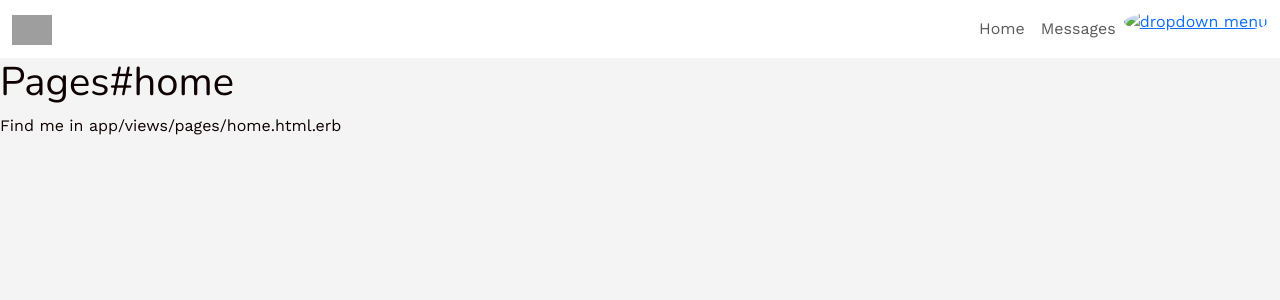
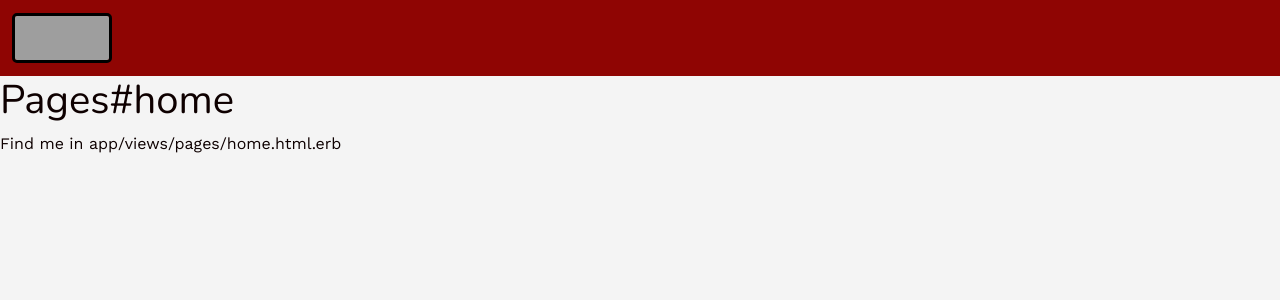
Before and after one commit to andrestorresp/SelfCare, a Rails app: page / in a window 1280 px wide. Shown: the top 300 px of the page. Run offline with Rails 7, Linux system fonts and the light colour scheme; the visitor is signed in with stand-in values (Sample User, id 1); style sheets or scripts are compiled from the project's sources; parts of the project's set-up code (start-up, migrations or seed data) failed here and were passed over; some libraries are stand-ins or nearby versions; grey boxes are pictures that could not be loaded.

Commit message:
navbar simple, sin actualizaciones

```diff
--- a/app/assets/stylesheets/components/_navbar.scss
+++ b/app/assets/stylesheets/components/_navbar.scss
@@ -1,12 +1,14 @@
-.navbar-lewagon {
-  justify-content: space-between;
-  background: white;
-}
-
-.navbar-lewagon .navbar-collapse {
+.navbar .navbar-collapse {
   flex-grow: 0;
 }
 
-.navbar-lewagon .navbar-brand img {
-  width: 40px;
+.imgnavbar{
+  height:50px;
+  width:100px;
+  border-radius: 5px;
+  border: 3px solid black;
 }
+
+.fondo{
+  background-color: #8F0503;
+}
--- a/app/views/shared/_navbar.html.erb
+++ b/app/views/shared/_navbar.html.erb
@@ -1,38 +1,41 @@
-<div class="navbar navbar-expand-sm navbar-light navbar-lewagon">
+<nav class="navbar navbar-expand-sm navbar-dark fondo">
   <div class="container-fluid">
-    <%= link_to "#", class: "navbar-brand" do %>
-      <%= image_tag "https://raw.githubusercontent.com/lewagon/fullstack-images/master/uikit/logo.png" %>
-    <% end %>
-
-    <button class="navbar-toggler" type="button" data-bs-toggle="collapse" data-bs-target="#navbarSupportedContent" aria-controls="navbarSupportedContent" aria-expanded="false" aria-label="Toggle navigation">
+    <button class="navbar-toggler" type="button" data-bs-toggle="collapse" data-bs-target="#navbarTogglerDemo03" aria-controls="navbarTogglerDemo03" aria-expanded="false" aria-label="Toggle navigation">
       <span class="navbar-toggler-icon"></span>
     </button>
-
-    <div class="collapse navbar-collapse" id="navbarSupportedContent">
+    <%= link_to root_path, class: "navbar-brand" do %>
+      <%= image_tag "https://www.selfcarecentral.com/cdn/shop/files/self_care_8_270x.png?v=1664827831", class: "imgnavbar"  %>
+    <% end %>
+    <div class="collapse navbar-collapse" id="navbarTogglerDemo03">
       <ul class="navbar-nav me-auto">
-        <% if user_signed_in? %>
+        <%if user_signed_in?  %>
+            <li class="nav-item dropdown z-5">
+              <%= cl_image_tag current_user.photo.key, class: "avatar dropdown-toggle", id: "navbarDropdown", data: { bs_toggle: "dropdown" }, 'aria-haspopup': true, 'aria-expanded': false if current_user.photo.attached? %>
+              <div class="dropdown-menu dropdown-menu-end" aria-labelledby="navbarDropdown">
+                <%= link_to "Editar perfil", edit_user_registration_path , class: "dropdown-item" %>
+                <%= link_to "Cerrar sesión", destroy_user_session_path , class: "dropdown-item", data: {turbo_method: :delete} %>
+              </div>
+            </li>
+        <% else  %>
           <li class="nav-item active">
-            <%= link_to "Home", "#", class: "nav-link" %>
+            <%= link_to "Iniciar sesión",  new_user_session_path, class: "nav-link" %>
           </li>
           <li class="nav-item">
-            <%= link_to "Messages", "#", class: "nav-link" %>
+            <%= link_to "Registrarse",  new_user_registration_path , class: "nav-link" %>
           </li>
-          <li class="nav-item dropdown">
-          <a href="#" class="avatar" id="navbarDropdown" data-bs-toggle="dropdown" aria-haspopup="true" aria-expanded="false">
-            <%= image_tag "https://kitt.lewagon.com/placeholder/users/ssaunier", class: "avatar", alt: "dropdown menu" %>
-          </a>
-            <div class="dropdown-menu dropdown-menu-end" aria-labelledby="navbarDropdown">
-              <%= link_to "Action", "#", class: "dropdown-item" %>
-              <%= link_to "Another action", "#", class: "dropdown-item" %>
-              <%= link_to "Log out", destroy_user_session_path, data: {turbo_method: :delete}, class: "dropdown-item" %>
-            </div>
-          </li>
-        <% else %>
-          <li class="nav-item">
-            <%= link_to "Login", new_user_session_path, class: "nav-link" %>
-          </li>
-        <% end %>
+        <% end  %>
       </ul>
+      <!--<-<form class="d-flex">
+        <input class="form-control me-2" type="search" placeholder="Search" aria-label="Search">
+        <button class="btn btn-outline-success" type="submit">Search</button>
+      </form>
+      -->
     </div>
   </div>
-</div>
+</nav>
+
+
+
+<!--
+
+-->
```
Also changed, not shown: app/views/devise/registrations/new.html.erb (+5 -8 lines), app/views/layouts/application.html.erb (+4 -4 lines), app/assets/images/logo/logoSelfcare.png (added), 1 other file.
